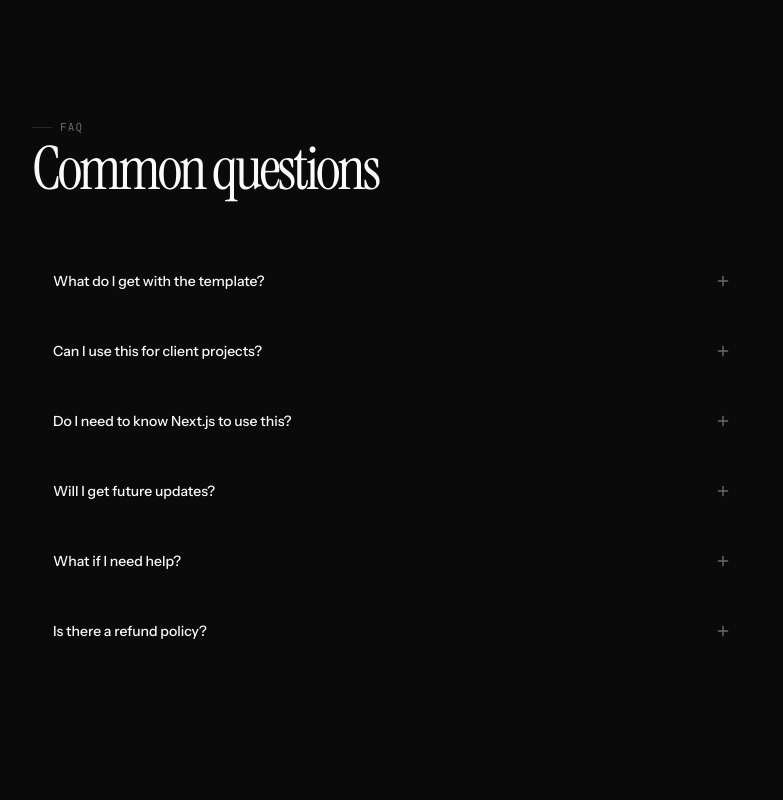
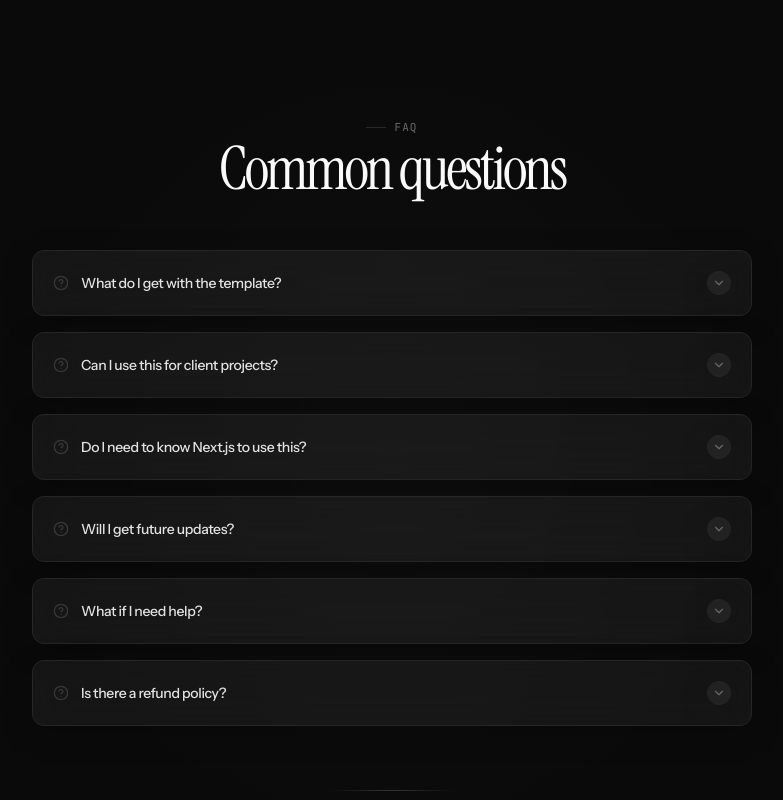
Before and after one commit to Kaveenxz/saas-app, a Next.js app: page / in a window 1280 px wide. Shown: the part 4740-5540 px from the top of the page, without its empty margins (248-1031 px from the left). Built offline with nearby package versions, Linux system fonts and the light colour scheme.

Commit message:
changes in styling in faq

```diff
--- a/components/faq.tsx
+++ b/components/faq.tsx
@@ -1,8 +1,9 @@
 // components/faq.tsx
 "use client";
 
-import { useState } from "react";
-import { Plus } from "lucide-react";
+import { useState, useRef } from "react";
+import { motion, AnimatePresence, useInView } from "framer-motion";
+import { ChevronDown, HelpCircle } from "lucide-react";
 
 const faqs = [
   {
@@ -31,48 +32,113 @@ const faqs = [
   },
 ];
 
+const itemVariants = {
+  hidden: { opacity: 0, y: 20 },
+  visible: (i: number) => ({
+    opacity: 1,
+    y: 0,
+    transition: { delay: i * 0.08, duration: 0.5, ease: "easeOut" },
+  }),
+};
+
 export function FAQ() {
   const [openIndex, setOpenIndex] = useState<number | null>(null);
+  const sectionRef = useRef<HTMLElement>(null);
+  const isInView = useInView(sectionRef, { once: true, amount: 0.2 });
 
   const toggleFaq = (index: number) => {
     setOpenIndex(openIndex === index ? null : index);
   };
 
   return (
-    <section id="faq" className="py-24 px-6 max-w-3xl mx-auto">
-      <div className="section-label">FAQ</div>
-      <h2 className="section-title">Common questions</h2>
+    <section
+      id="faq"
+      ref={sectionRef}
+      className="py-24 px-6 max-w-3xl mx-auto relative"
+    >
+      {/* Subtle background pattern */}
+      <div className="absolute inset-0 bg-[radial-gradient(ellipse_at_center,_rgba(255,255,255,0.02)_0%,_transparent_70%)] pointer-events-none" />
 
-      <div className="mt-12 space-y-2">
+      <div className="section-label justify-center">FAQ</div>
+      <h2 className="section-title text-center">Common questions</h2>
+
+      <div className="mt-12 space-y-4">
         {faqs.map((faq, idx) => (
-          <div
+          <motion.div
             key={idx}
-            className={`rounded-xl border transition-all ${
-              openIndex === idx ? "border-border" : "border-transparent"
+            custom={idx}
+            variants={itemVariants}
+            initial="hidden"
+            animate={isInView ? "visible" : "hidden"}
+            className="group"
+          >
+            <motion.div
+              className={`glass rounded-xl border transition-all duration-300 ${
+                openIndex === idx
+                  ? "border-border-bright bg-white/5 dark:bg-black/20"
+                  : "border-border hover:border-border-bright hover:bg-white/5 dark:hover:bg-black/10"
               }`}
+              layout
             >
+              {/* Question button */}
               <button
                 onClick={() => toggleFaq(idx)}
-              className="w-full flex justify-between items-center p-5 text-left"
+                className="w-full flex items-center justify-between gap-4 p-5 text-left cursor-pointer group"
+                aria-expanded={openIndex === idx}
               >
-              <span className="text-sm font-medium">{faq.question}</span>
-              <Plus
+                <div className="flex items-center gap-3 flex-1">
+                  <HelpCircle
                     size={16}
-                className={`text-text-muted transition-transform ${
-                  openIndex === idx ? "rotate-45" : ""
+                    className={`text-text-muted transition-all duration-300 ${
+                      openIndex === idx
+                        ? "opacity-100 rotate-0"
+                        : "opacity-40 group-hover:opacity-70"
                     }`}
                   />
+                  <span className="text-sm font-medium tracking-tight text-foreground/90">
+                    {faq.question}
+                  </span>
+                </div>
+                <motion.div
+                  animate={{ rotate: openIndex === idx ? 180 : 0 }}
+                  transition={{ duration: 0.3, ease: "easeInOut" }}
+                  className="w-6 h-6 rounded-full glass border border-border flex items-center justify-center"
+                >
+                  <ChevronDown size={14} className="text-text-muted" />
+                </motion.div>
               </button>
-            <div
-              className={`overflow-hidden transition-all duration-300 ${
-                openIndex === idx ? "max-h-40 pb-5" : "max-h-0"
-              }`}
+
+              {/* Answer (animated) */}
+              <AnimatePresence initial={false}>
+                {openIndex === idx && (
+                  <motion.div
+                    initial={{ height: 0, opacity: 0 }}
+                    animate={{ height: "auto", opacity: 1 }}
+                    exit={{ height: 0, opacity: 0 }}
+                    transition={{ duration: 0.3, ease: "easeInOut" }}
+                    className="overflow-hidden"
                   >
-              <p className="text-xs text-text-dim px-5 leading-relaxed">{faq.answer}</p>
+                    <div className="px-5 pb-5 pt-0">
+                      <div className="h-px bg-gradient-to-r from-transparent via-border to-transparent mb-4" />
+                      <p className="text-xs text-text-dim leading-relaxed">
+                        {faq.answer}
+                      </p>
                     </div>
-          </div>
+                  </motion.div>
+                )}
+              </AnimatePresence>
+            </motion.div>
+          </motion.div>
         ))}
       </div>
+
+      {/* Decorative bottom element */}
+      <motion.div
+        className="w-32 h-px bg-gradient-to-r from-transparent via-border-bright to-transparent mx-auto mt-16"
+        initial={{ scaleX: 0 }}
+        animate={isInView ? { scaleX: 1 } : {}}
+        transition={{ duration: 1, delay: 0.5 }}
+      />
     </section>
   );
 }
```
Lines whose indentation alone changed are shown as unchanged.
